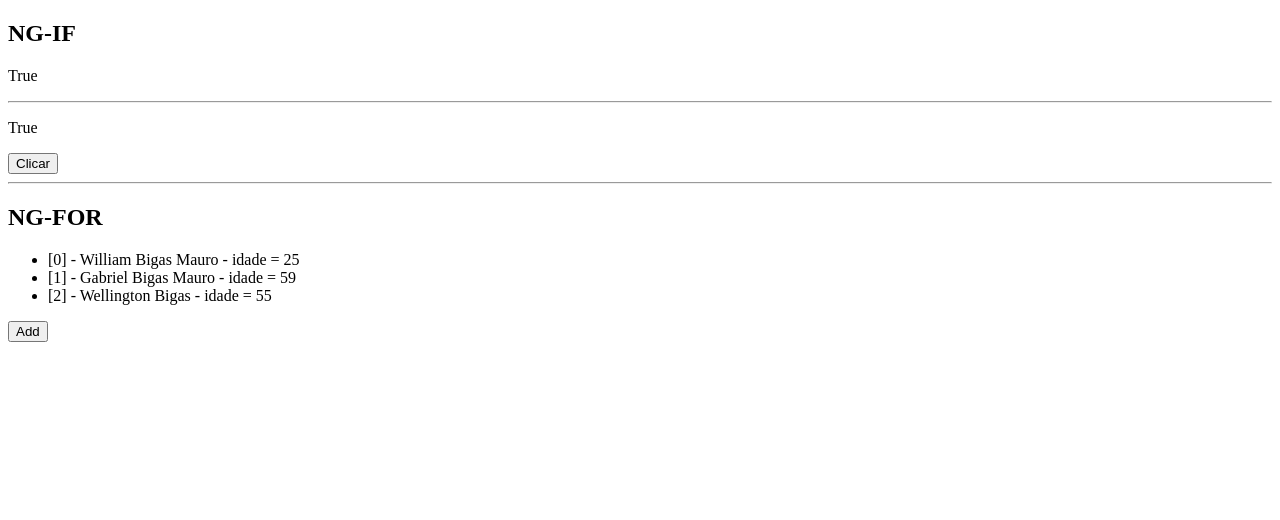
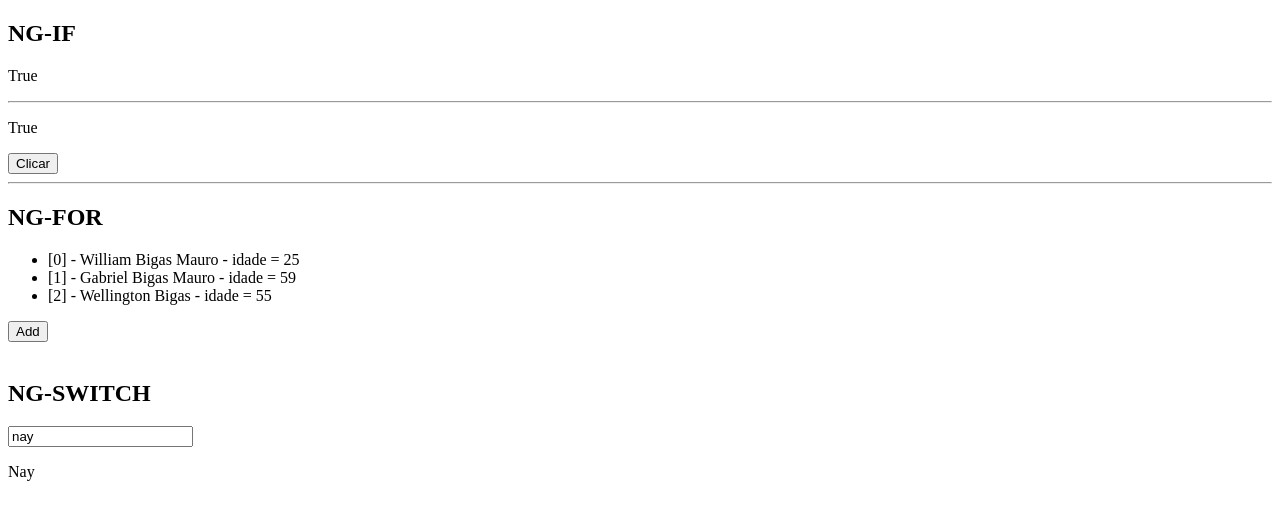
Before and after one commit to willbigas/curso-angular-udemy, an Angular app: page / in a window 1280 px wide. Shown: the top 520 px of the page. Built offline with nearby package versions, Linux system fonts and the light colour scheme.

Commit message:
ngSwitch

```diff
--- a/src/app/diretivas-estruturais/diretivas-estruturais.component.html
+++ b/src/app/diretivas-estruturais/diretivas-estruturais.component.html
@@ -33,3 +33,25 @@
 </ul>
 
 <button (click)="onClickAddList()">Add</button>
+
+<br>
+<br>
+
+<h2>NG-SWITCH</h2>
+
+
+<input type="text" [(ngModel)]="nome">
+
+<div [ngSwitch]="nome">
+  <p *ngSwitchCase="'dener'">
+    Dener
+  </p>
+
+  <p *ngSwitchCase="'nay'">
+    Nay
+  </p>
+
+   <p *ngSwitchDefault>
+    Deu ruim sua busca
+  </p>
+</div>
--- a/src/app/diretivas-estruturais/diretivas-estruturais.component.ts
+++ b/src/app/diretivas-estruturais/diretivas-estruturais.component.ts
@@ -14,6 +14,7 @@ export class DiretivasEstruturaisComponent implements OnInit {
       {nome: "Gabriel Bigas Mauro" , idade: 59},
       {nome: "Wellington Bigas", idade: 55}
     ];
+  public nome: string = "nay";
 
   ngOnInit(): void {
     setInterval(() => {
```
